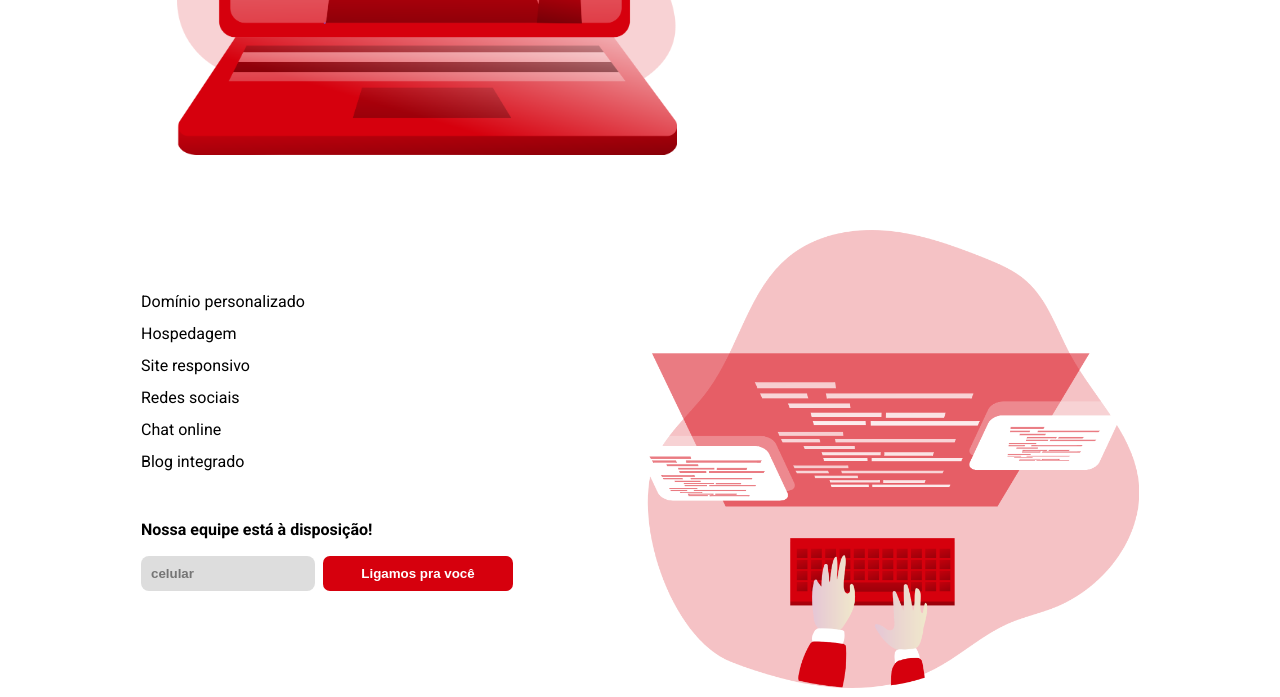
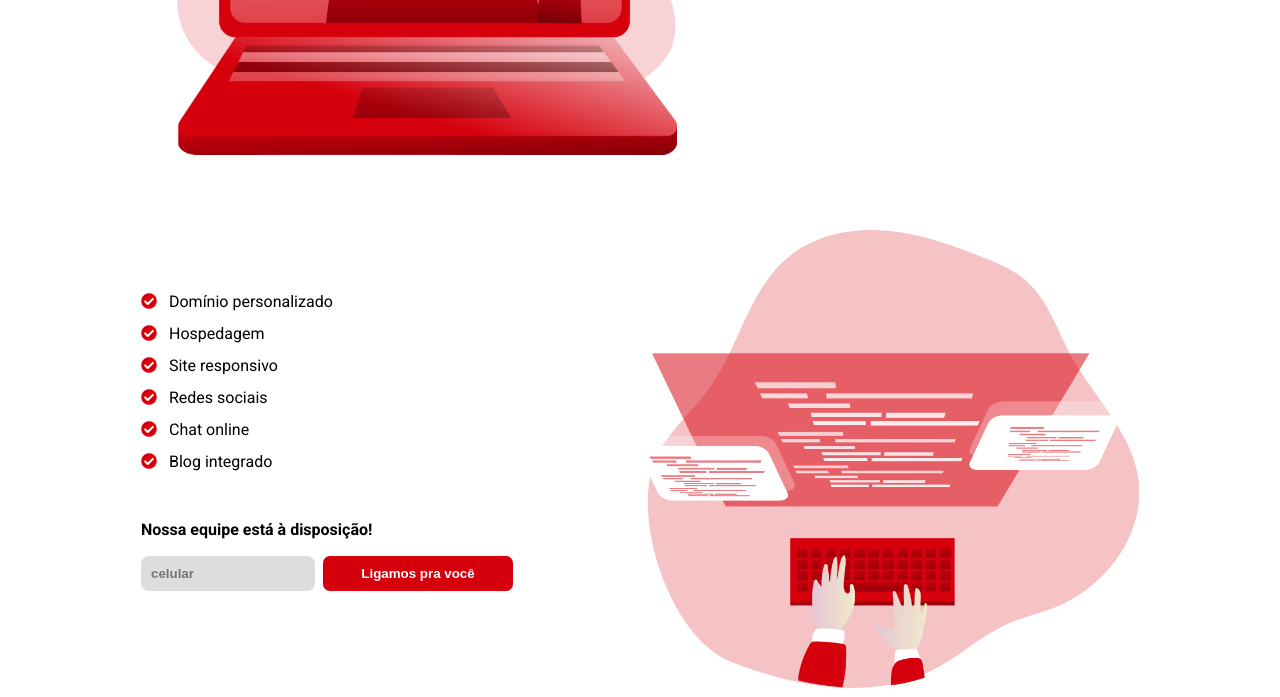
Before and after one commit to jhonatasv/projeto-coder, a plain HTML site: page index.html in a window 1280 px wide. Shown: the part 400-1097 px from the top of the page. Drawn offline with Linux system fonts and the light colour scheme.

Commit message:
criar ícones

```diff
--- a/index.html
+++ b/index.html
@@ -34,12 +34,30 @@
         <section class="fora-conteiner">
             <div class="dentro-segundo-conteiner">
                 <ul>
-                    <li>Domínio personalizado</li>
-                    <li>Hospedagem</li>
-                    <li>Site responsivo</li>
-                    <li>Redes sociais</li>
-                    <li>Chat online</li>
-                    <li>Blog integrado</li>
+                    <li>
+                        <i class="fas fa-check-circle"></i>
+                        Domínio personalizado
+                    </li>
+                    <li>
+                        <i class="fas fa-check-circle"></i>
+                        Hospedagem
+                    </li>
+                    <li>
+                        <i class="fas fa-check-circle"></i>
+                        Site responsivo
+                    </li>
+                    <li>
+                        <i class="fas fa-check-circle"></i>
+                        Redes sociais
+                    </li>
+                    <li>
+                        <i class="fas fa-check-circle"></i>
+                        Chat online
+                    </li>
+                    <li>
+                        <i class="fas fa-check-circle"></i>
+                        Blog integrado
+                    </li>
                 </ul>
                 <div class="call">
                     <p id="title-button-p">Nossa equipe está à disposição!</p>
--- a/style.css
+++ b/style.css
@@ -114,6 +114,14 @@ button:hover {
 
 .dentro-segundo-conteiner {
     line-height: 32px;
+}
+
+.fa-check-circle::before{
+ content: "\f058\00A0\00A0" !important;
+}
+
+.fa, .fas {
+    color: var(---cor1);
 }
 
 .call {
@@ -249,7 +257,7 @@ a {
     }
 
     .dentro-segundo-conteiner > ul {
-        text-indent: 20%;
+        text-indent: 15%;
     }
 
    .dentro-call {
```
